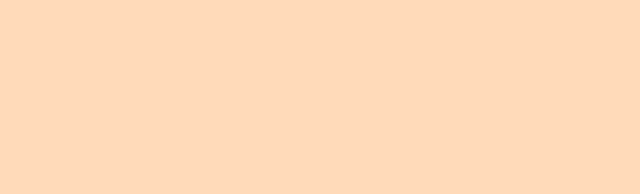
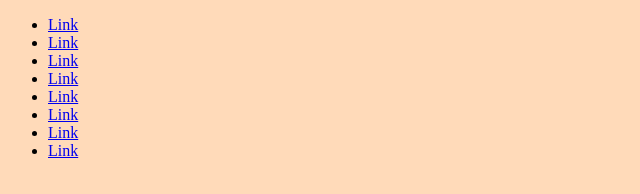
Before and after one commit to ooyuo/SCSS-Masterclass, a website: page index.html in a window 1280 px wide. Shown: the whole page, without its empty margins (0-640 px from the left). Drawn offline with Linux system fonts and the light colour scheme.

Commit message:
#3.2 Functional pseudo-classes

```diff
--- a/index.html
+++ b/index.html
@@ -7,6 +7,17 @@
     <link rel="stylesheet" href="styles.css">
 </head>
 <body>
-
+    <nav>
+        <ul>
+            <li><a href="#" target="_blank">Link</a></li>
+            <li><a href="#" target="_blank">Link</a></li>
+            <li class="target"><a href="#" target="_blank">Link</a></li>
+            <li><a href="#" target="_blank">Link</a></li>
+            <li><a href="#" target="_blank">Link</a></li>
+            <li><a href="#" target="_blank">Link</a></li>
+            <li><a href="#" target="_blank">Link</a></li>
+            <li><a href="#" target="_blank">Link</a></li>
+        </ul>
+    </nav>
 </body>
 </html>
```
Also changed, not shown: styles.css (+12 -0 lines).
